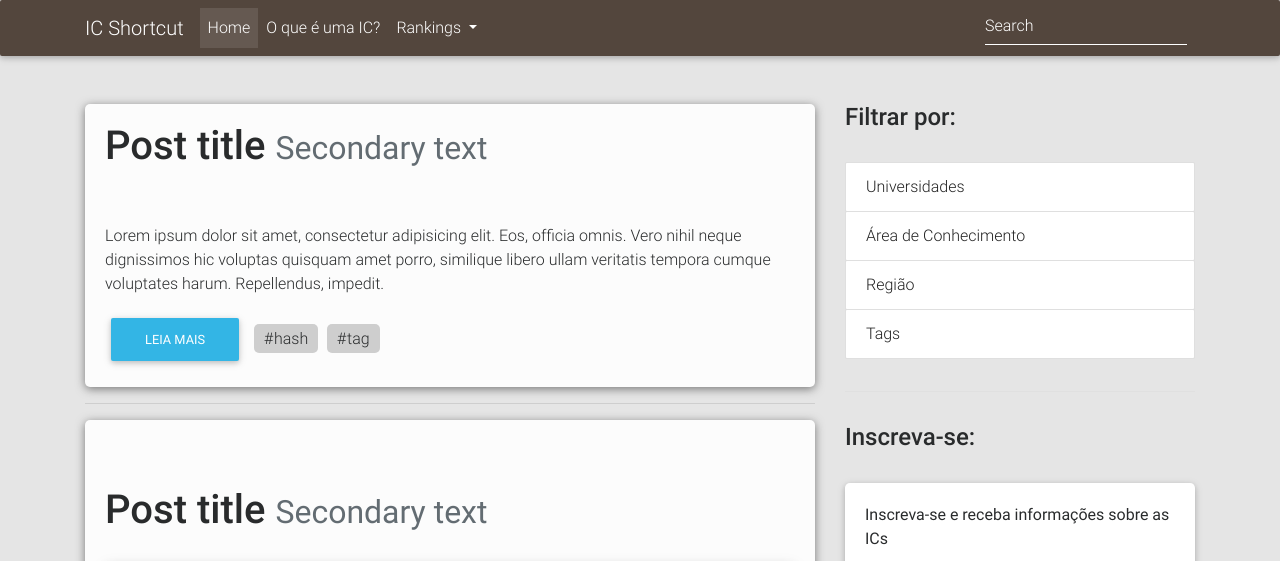
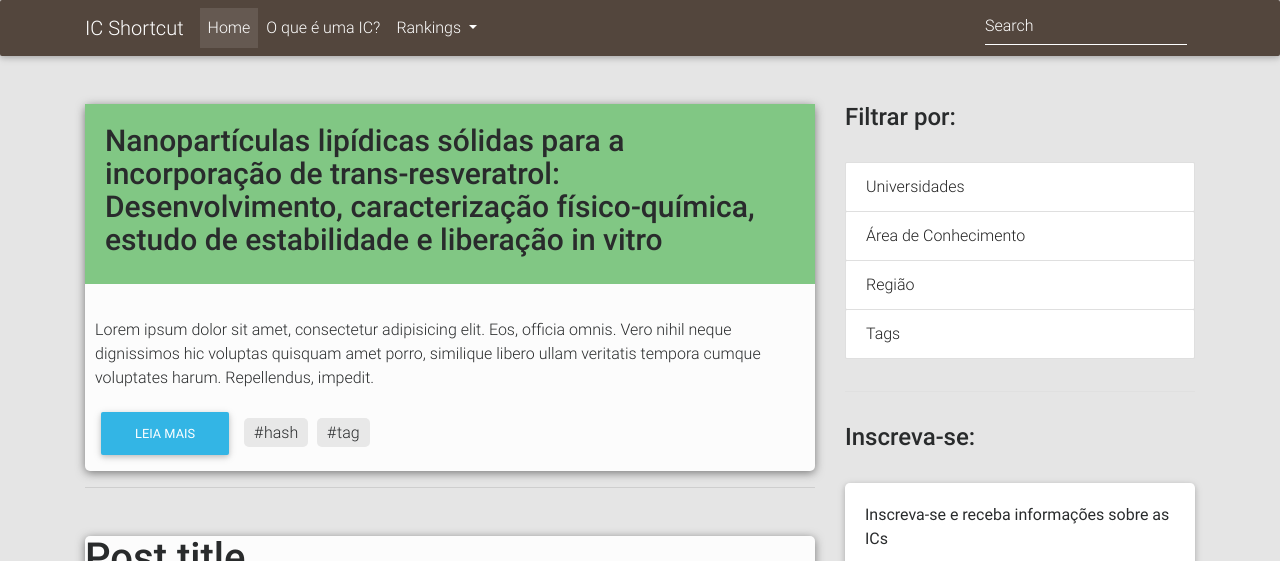
Before and after one commit to pedro823/HackathonUSP17, a PHP site: page / in a window 1280 px wide. Shown: the top 561 px of the page. Run offline with PHP 8.4, Linux system fonts and the light colour scheme.

Commit message:
Melhorias no card

```diff
--- a/template/blog-home-page/css/style.css
+++ b/template/blog-home-page/css/style.css
@@ -4,16 +4,26 @@ body{
 }
 
 .post-wrapper{
-    padding: 20px;
+
     border-radius: 5px;
     box-shadow: 0px 2px 10px #777777;
     background-color: #fcfcfc;
 }
 
+.post-container{
+    padding: 10px;
+}
+
 .post-tag{
 
-    background-color: #cecece;
+    background-color: #e8e8e8;
     margin-left: 5px;
     padding: 5px 10px;
     border-radius: 5px;
 }
+
+.post-title{
+    background-color: #81C784;
+    padding: 20px;
+    font-size: 12px;
+}
--- a/template/blog-home-page/index.html
+++ b/template/blog-home-page/index.html
@@ -123,15 +123,10 @@
                     <!--Post-->
                     <div class="post-wrapper wow fadeIn" data-wow-delay="0.2s">
                         <!--Post data-->
-                        <h1 class="h1-responsive font-bold">Post title <small class="text-muted">Secondary text</small></h1>
-                        <br>
-
-                        <!--Featured image -->
-                        <div class="view overlay hm-white-light z-depth-1-half">
-
-                            <div class="mask">
+                        <div class="post-title">
+                            <h1 class="h1-responsive font-bold">Nanopartículas lipídicas sólidas para a incorporação de trans-resveratrol: Desenvolvimento, caracterização físico-química, estudo de estabilidade e liberação in vitro<!--  <small class="text-muted">Secondary text</small> --></h1>
                         </div>
-                        </div>
+                        <div class="post-container">
 
                             <br>
 
@@ -145,6 +140,7 @@
                             <span class="post-tag">#hash</span>
                             <span class="post-tag">#tag</span>
                         </div>
+                    </div>
                     <!--/.Post-->
 
                     <hr>
@@ -152,7 +148,8 @@
                     <!--Post-->
                     <div class="post-wrapper wow fadeIn" data-wow-delay="0.4s">
                         <!--Post data-->
-                        <h1 class="h1-responsive font-bold mt-5">Post title <small class="text-muted">Secondary text</small></h1>
+                        <h1 class="h1-responsive font-bold mt-5">Post title </h1>
+                        <small class="text-muted">Secondary text</small>
 
                         <br>
 
```
Lines whose indentation alone changed are shown as unchanged.
